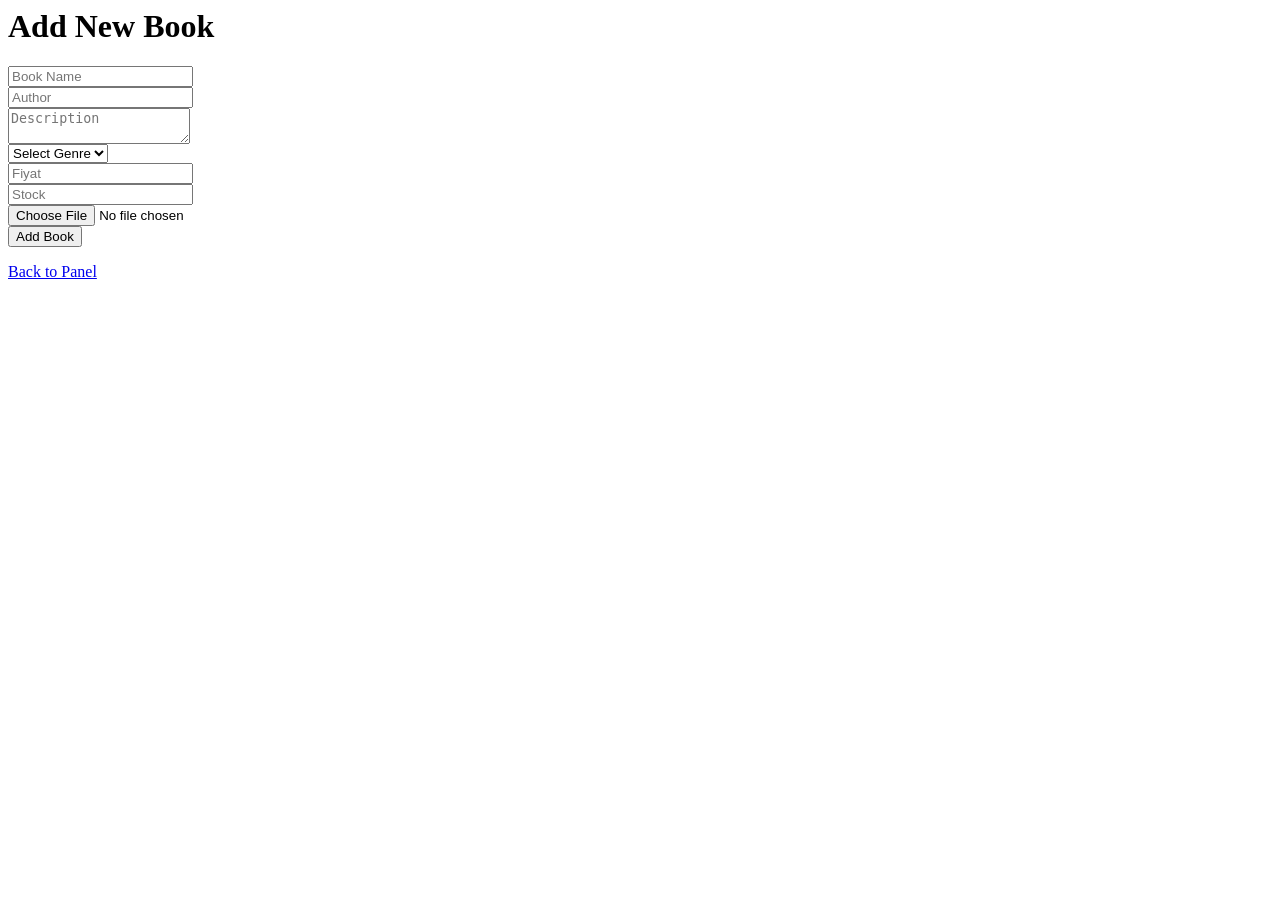
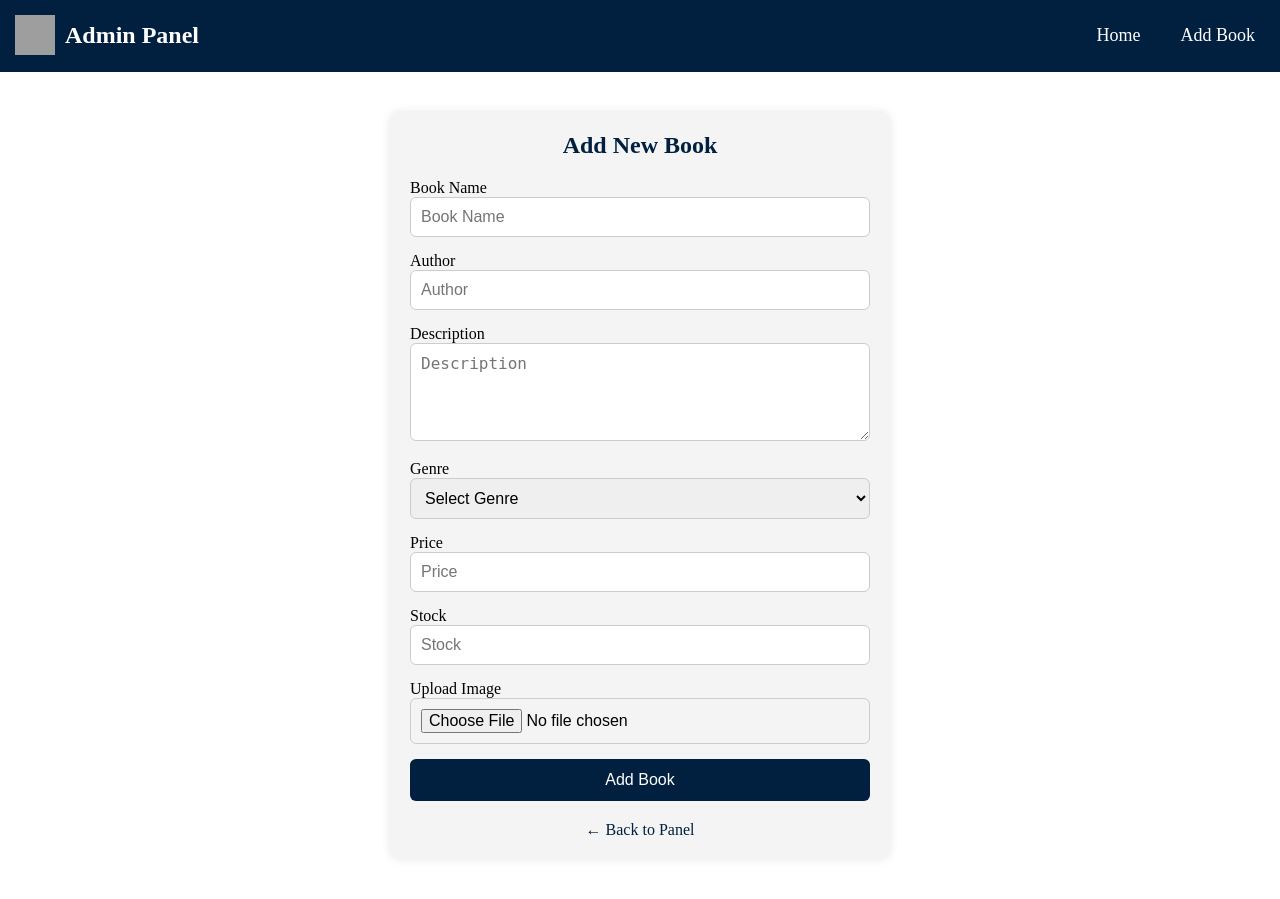
Before and after one commit to zeyn-zeze/bookstore-flask, a Flask app: template templates/dashboard/add_book.html in a window 1280 px wide. Before the commit the page ends 279 px from the top, so only its background shows below. Run offline with Flask 3, Linux system fonts and the light colour scheme; the template is opened without the code that fills it, so the values that code supplies are empty; grey boxes are pictures that could not be loaded.

Commit message:
add_book.html, update_book.html pages coded and designed

```diff
--- a/static/css/style.css
+++ b/static/css/style.css
@@ -135,3 +135,56 @@
 a:hover {
  text-decoration: underline;
 }
+/* Add Book form styling */
+.add-book-form {
+  max-width: 500px;
+  margin: 40px auto;
+  background-color: #f4f4f4;
+  padding: 20px;
+  border-radius: 10px;
+  box-shadow: 0 0 10px rgba(0,0,0,0.1);
+}
+
+.add-book-form h1 {
+  text-align: center;
+  margin-bottom: 20px;
+  color: #011f3f;
+}
+
+.add-book-form input,
+.add-book-form textarea,
+.add-book-form select {
+  width: 100%;
+  padding: 10px;
+  margin-bottom: 15px;
+  border-radius: 6px;
+  border: 1px solid #ccc;
+  font-size: 16px;
+}
+
+.add-book-form button {
+  background-color: #011f3f;
+  color: white;
+  border: none;
+  padding: 12px 20px;
+  border-radius: 6px;
+  font-size: 16px;
+  cursor: pointer;
+  width: 100%;
+}
+
+.add-book-form button:hover {
+  background-color: #023266;
+}
+
+.add-book-form a {
+  display: block;
+  text-align: center;
+  margin-top: 15px;
+  color: #011f3f;
+  text-decoration: none;
+}
+
+.add-book-form a:hover {
+  text-decoration: underline;
+}
--- a/templates/dashboard/add_book.html
+++ b/templates/dashboard/add_book.html
@@ -1,21 +1,80 @@
-<h1>Add New Book</h1>
+<!DOCTYPE html>
+<html lang="en">
+<head>
+  <meta charset="UTF-8">
+  <title>Add Book</title>
+  <link rel="stylesheet" href="{{ url_for('static', filename='style.css') }}">
+</head>
+<body>
+
+  <!-- HEADER -->
+  <header class="site-header">
+    <div class="logo">
+      <img src="{{ url_for('static', filename='logo.png') }}" alt="Logo">
+      <h1>Admin Panel</h1>
+    </div>
+    <nav class="navbar">
+      <ul>
+        <li><a href="{{ url_for('book.admin_home') }}">Home</a></li>
+        <li><a href="{{ url_for('book.add_book') }}">Add Book</a></li>
+      </ul>
+    </nav>
+  </header>
+
+  <!-- MAIN CONTENT -->
+  <main>
+    <section class="add-book-form">
+      <h1 style="text-align:center; margin-bottom: 20px;">Add New Book</h1>
+
       <form method="POST" enctype="multipart/form-data">
-  <input type="text" name="title" placeholder="Book Name" required><br>
-  <input type="text" name="author" placeholder="Author" required><br>
-  <textarea name="description" placeholder="Description"></textarea><br>
-  <select name="genre" required>
+        <div class="form-group">
+          <label for="title">Book Name</label>
+          <input type="text" name="title" id="title" placeholder="Book Name" required>
+        </div>
+
+        <div class="form-group">
+          <label for="author">Author</label>
+          <input type="text" name="author" id="author" placeholder="Author" required>
+        </div>
+
+        <div class="form-group">
+          <label for="description">Description</label>
+          <textarea name="description" id="description" placeholder="Description" rows="4"></textarea>
+        </div>
+
+        <div class="form-group">
+          <label for="genre">Genre</label>
+          <select name="genre" id="genre" required>
             <option disabled selected>Select Genre</option>
             {% for g in genres %}
               <option value="{{ g }}">{{ g }}</option>
             {% endfor %}
-  </select><br>
-  <input type="number" step="0.01" name="price" placeholder="Fiyat" required><br>
-  <input type="number" name="stock" placeholder="Stock" required><br>
+          </select>
+        </div>
 
+        <div class="form-group">
+          <label for="price">Price</label>
+          <input type="number" step="0.01" name="price" id="price" placeholder="Price" required>
+        </div>
 
-  <input type="file" name="image" accept="image/*" required><br>
+        <div class="form-group">
+          <label for="stock">Stock</label>
+          <input type="number" name="stock" id="stock" placeholder="Stock" required>
+        </div>
+
+        <div class="form-group">
+          <label for="image">Upload Image</label>
+          <input type="file" name="image" id="image" accept="image/*" required>
+        </div>
 
         <button type="submit">Add Book</button>
       </form>
 
-<a href="{{ url_for('book.admin_home') }}">Back to Panel</a>
+      <div style="text-align:center; margin-top: 20px;">
+        <a href="{{ url_for('book.admin_home') }}">← Back to Panel</a>
+      </div>
+    </section>
+  </main>
+
+</body>
+</html>
```
Also changed, not shown: templates/dashboard/update_book.html (+74 -16 lines). Lines whose indentation alone changed are shown as unchanged.
